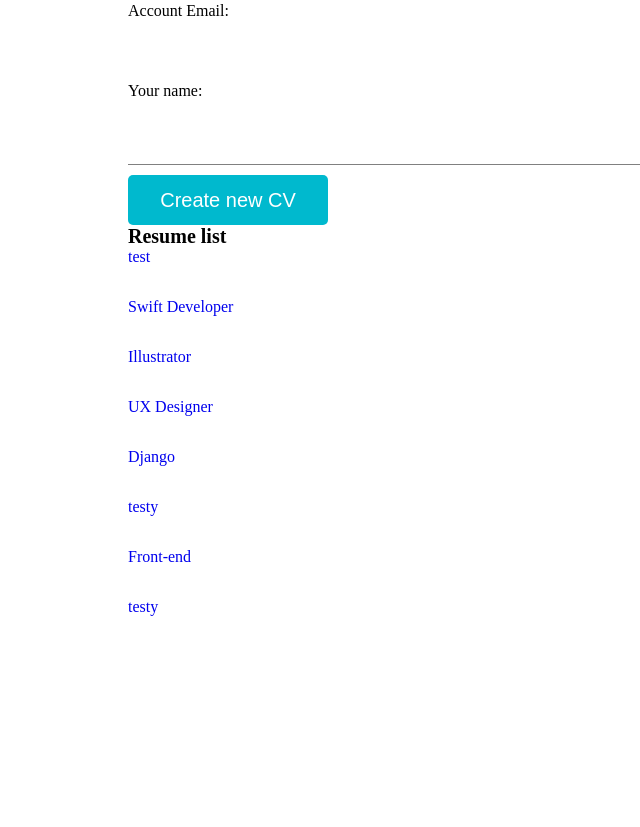
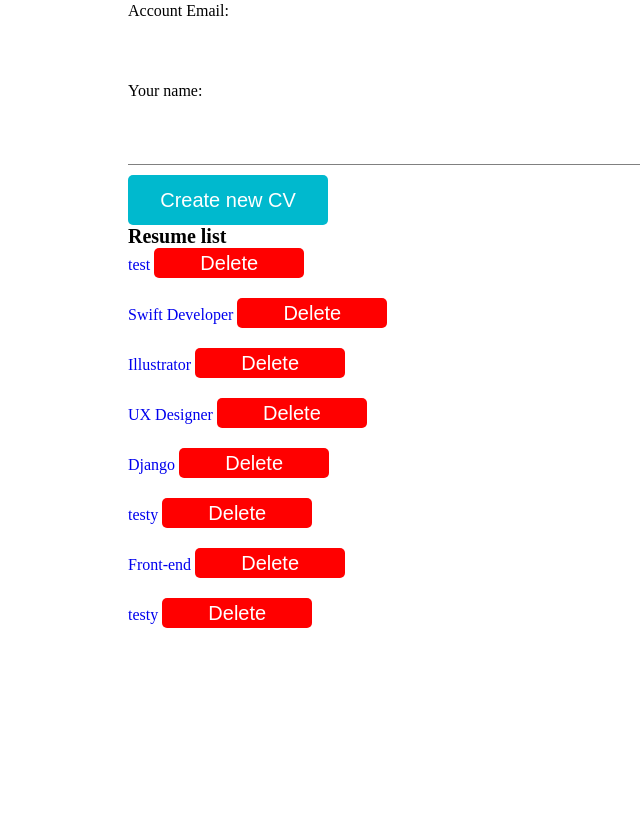
Before and after one commit to mmagnusen/nextstep, a Django app: page /user/dashboard/ in a window 1280 px wide. Shown: the part 426-1253 px from the top of the page, without its empty margins (0-640 px from the left). Run offline with Django 3.2, Linux system fonts and the light colour scheme; data comes from the database, SQL or seed files in the repository; both versions use the stored data as it was after the commit.

Commit message:
button to delete resume

```diff
--- a/jobpost/static/css/base.css
+++ b/jobpost/static/css/base.css
@@ -407,6 +407,17 @@ homepage_wrapper {
   height: 50px;
 }
 
+.delete_button {
+background-color: red;
+color: white;
+width: 150px;
+height: 30px;
+border-style: none;
+border-radius: 5px;
+font-size: 20px;
+margin: 0;
+}
+
 /****************************************************
 
                   footer styles
--- a/jobpost/static/js/global.js
+++ b/jobpost/static/js/global.js
@@ -1,6 +1,5 @@
-var newCv = document.getElementById('create_new_cv_dashboard');
-newCv.addEventListener("click", callResumeView);
+var newCv = document.querySelectorAll('.delete_button');
 
-function callResumeView() {
-  console.log('sup');
-}
+newCv.forEach(function(element, index){
+  element.addEventListener('click', function() {console.log('hello');})
+})
--- a/resume/templates/resume/resume_detail.html
+++ b/resume/templates/resume/resume_detail.html
@@ -8,7 +8,7 @@
   </head>
   <body>
     <div id='resume_menu'>
-      <button class='button'>Save</button>
+      <button class='button' type="submit">Save</button>
       <a href="{% url 'dashboard' %}">
       <div id='return_to_dashboard'>
         <i class="fa fa-ellipsis-h fa-2x"></i>
--- a/resume/urls.py
+++ b/resume/urls.py
@@ -2,6 +2,7 @@ from django.conf.urls import url
 from . import views
 
 urlpatterns = [
+    url(r'^resume/(?P<pk>\d+)/delete/$', views.resume_delete, name='resume_delete'),
     url(r'^resume/(?P<pk>\d+)/edit/$', views.resume_edit, name='resume_edit'),
     url(r'^resume/new/$', views.resume_new, name='resume_new'),
     url(r'^resume/(?P<pk>\d+)/$', views.resume_detail, name='resume_detail'),
--- a/resume/views.py
+++ b/resume/views.py
@@ -25,3 +25,8 @@ def resume_new(request):
 def resume_edit(request, pk):
     resume = get_object_or_404(Resume, pk=pk)
     return redirect('resume_detail', pk=resume.pk)
+
+def resume_delete(request, pk):
+    resume = get_object_or_404(Resume, pk=pk)
+    resume.delete()
+    return redirect('/user/dashboard', pk=resume.pk)
--- a/website/templates/website/dashboard.html
+++ b/website/templates/website/dashboard.html
@@ -32,6 +32,9 @@
             <a href="{% url 'resume_detail' pk=resume.pk %}">
                 {{ resume.name }}
             </a>
+            <a href="{% url 'resume_delete' pk=resume.pk %}">
+              <button class='delete_button'>Delete</button>
+            </a>
           </div>
         {% endfor %}
 
```
Also changed, not shown: db.sqlite3, resume/templates/resume/resume_delete.html (added), 2 other files.
